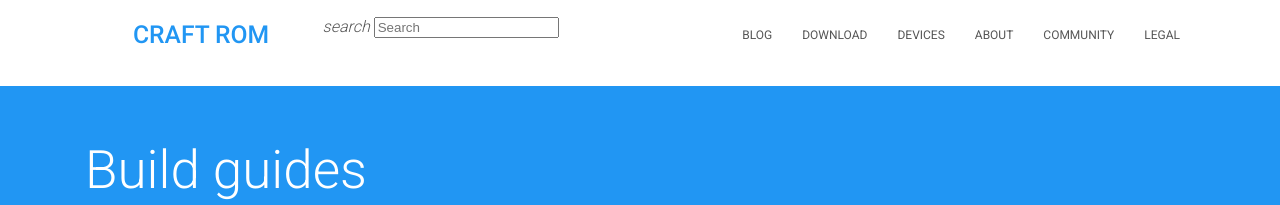
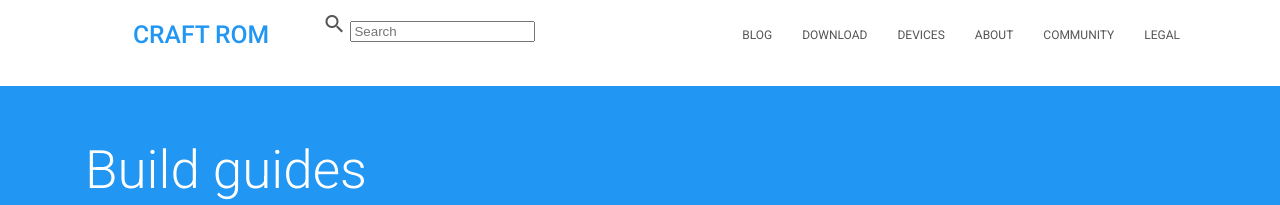
Before and after one commit to melles1991/melles1991.github.io, a Jekyll site: the page built from pages/build_guides.md, in a window 1280 px wide. Shown: the top 205 px of the page. Built offline with Jekyll 4.4.1, drawn with Linux system fonts in a browser that asks for light colours; comment, search, counter and statistics services are not loaded.

Commit message:
Update default.html

```diff
--- a/_layouts/default.html
+++ b/_layouts/default.html
@@ -10,6 +10,8 @@
     <![endif]-->
     <link rel="stylesheet" href="{{ site.baseurl }}/assets/css/material-kit.css" />
     <link rel="stylesheet" href="https://fonts.googleapis.com/css?family=Roboto:300,400,500" />
+    <link rel="stylesheet" href="https://fonts.googleapis.com/css?family=Roboto:300,400,500,700|Material+Icons" />
+
 
     <link rel="alternate" type="application/rss+xml" title="{{ site.name }} - {{ site.description }}" href="{{ site.baseurl }}/feed.xml" />
     <link rel="shortcut icon" href="{{ site.baseurl }}/images/logo.png">
```
